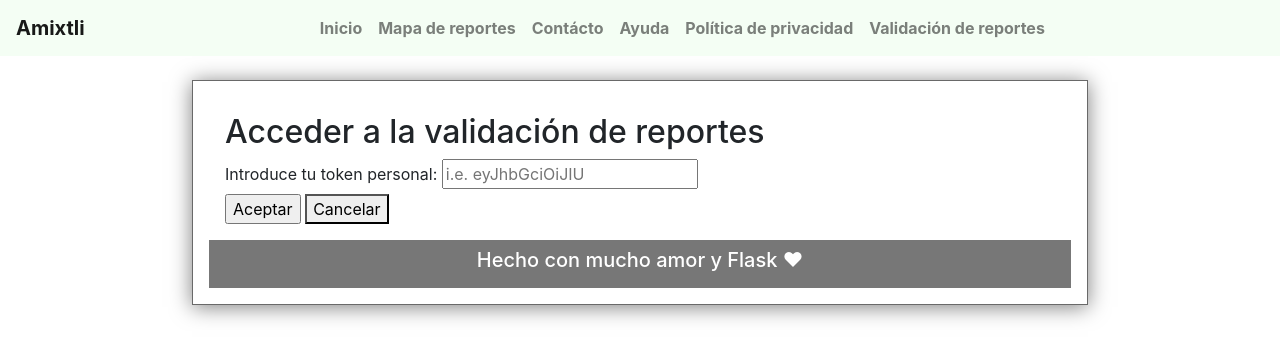
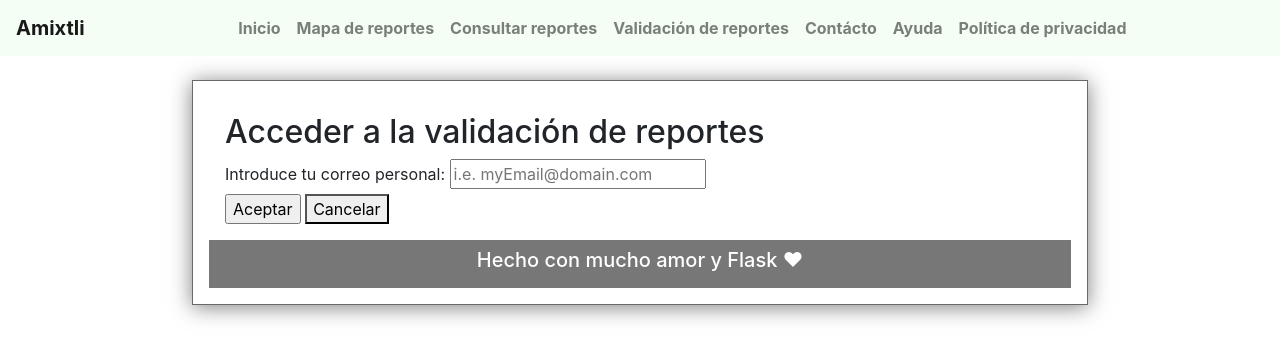
Before and after one commit to th3-butl3r/amixtli-front-end, a Flask app: page /validacion_reportes in a window 1280 px wide. Shown: the top 359 px of the page. Run offline with Flask 3, Linux system fonts and the light colour scheme; parts of the project's set-up code (start-up, migrations or seed data) failed here and were passed over; some libraries are stand-ins or nearby versions.

Commit message:
feat: GET report in front-end and validation of emails verified

```diff
--- a/app.py
+++ b/app.py
@@ -1,8 +1,8 @@
 import ast
 import json
 
-import jwt
 from flask import Flask
+from flask import jsonify
 from flask import redirect
 from flask import render_template
 from flask import request
@@ -72,26 +72,17 @@ def map():
 def mostrar_formulario():
     mensaje_error = None
     if request.method == "POST":
-        token_personal = request.form.get("token_personal")
+        email = request.form.get("email_personal")
         try:
             emails_validos = ast.literal_eval(settings.ALLOWED_EMAILS)
         except (ValueError, SyntaxError):
             emails_validos = []
-        try:
-            payload = jwt.decode(
-                token_personal, settings.SECRET_KEY, algorithms=["HS256"]
-            )
-            email = payload.get("email", None)
-        except jwt.ExpiredSignatureError:
-            mensaje_error = "Token expirado"
-        except jwt.InvalidTokenError:
-            mensaje_error = "Token inválido"
 
         if email in emails_validos:
             # Redirige a la página deseada si el token es correcto
-            return redirect(url_for("validate_reports", token_user=token_personal))
+            return redirect(url_for("validate_reports"))
         else:
-            mensaje_error = "El token no es válido. Contacta con el administrador si aún no tienes tu token personal."
+            mensaje_error = "El correo no está dentro de la lista de confianza. Contacta con el administrador si quieres ingresar a esta lista."
 
     # Renderiza el formulario si es un método GET o si el token es incorrecto
     return render_template("login_form.html", mensaje_error=mensaje_error)
@@ -103,10 +94,10 @@ def validate_reports():
     Returns:
         html: validate reports page
     """
-    token_user = request.args.get("token_user", "")
     reports = reports_services.get_reports_to_validate()
     return render_template(
-        "validate_reports.html", imagenes=reports, token_user=token_user
+        "validate_reports.html",
+        imagenes=reports,
     )
 
 
@@ -119,13 +110,13 @@ def procesar():
     if accion == "aceptar":
         # Hacer algo con el token cuando se presiona el botón "ACEPTAR"
         new_value = {"isValid": True}
-    elif accion == "rechazar":
-        # Hacer algo con el token cuando se presiona el botón "RECHAZAR"
-        new_value = {"isValid": False}
+        response = reports_services.update_report(
+            id_report=imagen_id, new_value=new_value, token=token
+        )
+    elif accion == "eliminar":
+        # Hacer algo con el token cuando se presiona el botón "ELIMINAR"
+        response = reports_services.delete_report(id_report=imagen_id, token=token)
 
-    response = reports_services.update_report(
-        id_report=imagen_id, new_value=new_value, token=token
-    )
     if response.status_code in [200, 201]:
         mensaje = "¡El reporte se ha actualizado con éxito! Muchas gracias por validar que el reporte sea un reporte válido y permitirnos mejorar el sistema."
     else:
@@ -144,6 +135,12 @@ def procesar():
     return render_template("mensaje.html", mensaje=mensaje)
 
 
+@app.route("/obtener_reportes", methods=["GET"])
+def get_reports():
+    list_reports = reports_services.get_reports()
+    return jsonify(list_reports)
+
+
 if __name__ == "__main__":
     environment = settings.ENV_STATE
     if environment == "LOCAL" or environment == "DEVELOPMENT":
--- a/config/settings.py
+++ b/config/settings.py
@@ -13,7 +13,6 @@ class BaseConfig(BaseSettings):
     ENV_STATE: str = env_file["ENV_STATE"]
     AMIXTLI_API_REPORTS: str = env_file[f"{ENV_STATE.upper()}_AMIXTLI_API_REPORTS"]
     ALLOWED_EMAILS: str = env_file[f"{ENV_STATE.upper()}_ALLOWED_EMAILS"]
-    SECRET_KEY: str = env_file[f"{ENV_STATE.upper()}_SECRET_KEY"]
 
 
 settings = BaseConfig()
--- a/templates/base_generic.html
+++ b/templates/base_generic.html
@@ -63,19 +63,22 @@
                         <a class="nav-link" href="/inicio"><i class="fa fa-home" aria-hidden="true"></i><strong>Inicio</strong></a>
                     </li>
                     <li class="nav-item">
-                        <a class="nav-link" href="/mapa_reportes"><i class="fas fa-map-marked-alt"></i><strong>Mapa de reportes</strong></a>
+                        <a class="nav-link" href="/mapa_reportes" title="Visualiza los reportes que los usuarios han realizado y que ya han sido validados."><i class="fas fa-map-marked-alt"></i><strong>Mapa de reportes</strong></a>
                     </li>
                     <li class="nav-item">
-                        <a class="nav-link" href="/contacto"><i class="far fa-comment-alt"></i><strong>Contácto</strong></a>
+                        <a class="nav-link" href="/obtener_reportes" title="Si eres programador, esto te interesa. Baja y trabaja con los datos que hemos recopilado mediante nuestra aplicación."><i class="fas fa-map-marked-alt"></i><strong>Consultar reportes</strong></a>
                     </li>
                     <li class="nav-item">
-                        <a class="nav-link" href="/ayuda"><i class="fas fa-map-marked-alt"></i><strong>Ayuda</strong></a>
+                        <a class="nav-link" href="/validacion_reportes" title="¡Oops! Solo nuestro círculo de confianza puede validar los reportes que los usuarios realizan."><i class="fas fa-map-marked-alt"></i><strong>Validación de reportes</strong></a>
                     </li>
                     <li class="nav-item">
-                        <a class="nav-link" href="/politica_privacidad"><i class="fas fa-map-marked-alt"></i><strong>Política de privacidad</strong></a>
+                        <a class="nav-link" href="/contacto" title="¿Alguna duda o sugerencia? Por favor contáctanos."><i class="far fa-comment-alt"></i><strong>Contácto</strong></a>
                     </li>
                     <li class="nav-item">
-                        <a class="nav-link" href="/validacion_reportes"><i class="fas fa-map-marked-alt"></i><strong>Validación de reportes</strong></a>
+                        <a class="nav-link" href="/ayuda" title="Pequeñas preguntas y respuestas para nuestros usuarios."><i class="fas fa-map-marked-alt"></i><strong>Ayuda</strong></a>
+                    </li>
+                    <li class="nav-item">
+                        <a class="nav-link" href="/politica_privacidad" title="¿Dudas en cómo manejamos los datos? Aquí lo aclaramos."><i class="fas fa-map-marked-alt"></i><strong>Política de privacidad</strong></a>
                     </li>
                 </ul>
             </div>
--- a/templates/login_form.html
+++ b/templates/login_form.html
@@ -11,8 +11,8 @@
             <p style="color: red;">{{ mensaje_error }}</p>
         {% endif %}
     <form id="miFormulario" method="post">
-        <label for="string_ingresado">Introduce tu token personal:</label>
-        <input type="text" id="token_personal" name="token_personal" placeholder="i.e. eyJhbGciOiJIU" required><br>
+        <label for="string_ingresado">Introduce tu correo personal: </label>
+        <input type="email" id="email_personal" name="email_personal" placeholder="i.e. myEmail@domain.com" required><br>
 
         <input type="submit" value="Aceptar">
         <button type="button" onclick="cancelar()">Cancelar</button>
@@ -21,7 +21,7 @@
     <script>
         function cancelar() {
             // Limpiar el cuadro de texto
-            document.getElementById('token_personal').value = '';
+            document.getElementById('email_personal').value = '';
 
             // Puedes agregar lógica adicional si es necesario
             alert('Operación cancelada');
--- a/templates/validate_reports.html
+++ b/templates/validate_reports.html
@@ -86,13 +86,13 @@
         <br>
         <br>
         <!-- <input type="text" name="token" placeholder="Introduce tu token personal"> -->
-        <input type="text" name="token" value="{{ token_user }}" placeholder="Introduce tu token personal" readonly>
+        <input type="text" name="token" placeholder="Introduce tu token personal">
         <br>
         <br>
         <!-- Agrega los botones con los iconos utilizando clases de Bootstrap -->
         <button type="submit" name="accion" value="aceptar" class="btn btn-success"><strong>ACEPTAR</strong></button>
         <span style="margin-right: 50px;"></span> <!-- Separación de 10px -->
-        <button type="submit" name="accion" value="rechazar" class="btn btn-danger"><strong>RECHAZAR</strong></button>
+        <button type="submit" name="accion" value="eliminar" class="btn btn-danger"><strong>ELIMINAR</strong></button>
     </form>
 </center>
 
```
Also changed, not shown: managers/amixtli_manager.py (+11 -0 lines), services/reports.py (+18 -0 lines).
